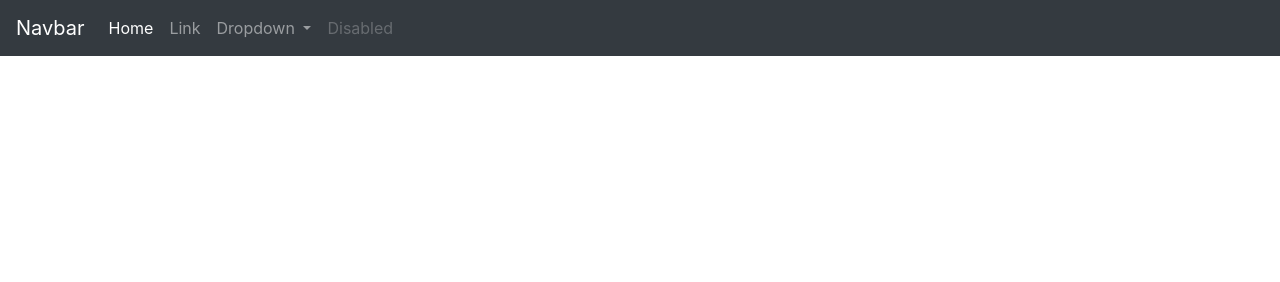
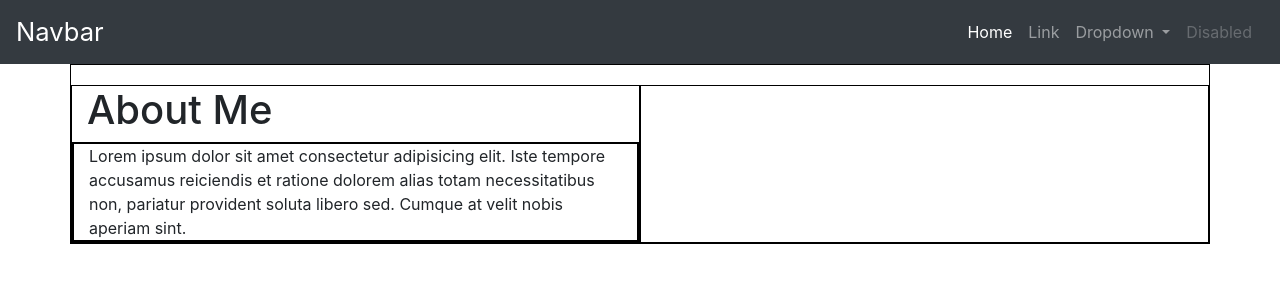
Before and after one commit to nadeemprasla/Bootstrap-Portfolio, a plain HTML site: page index.html in a window 1280 px wide. Drawn offline with nearby package versions, Linux system fonts and the light colour scheme.

Commit message:
last week modifications to Bootstrap-Portfolio

```diff
--- a/assets/css/style.css
+++ b/assets/css/style.css
@@ -0,0 +1,25 @@
+.navbar-brand{
+    font-size: 1.6rem;
+}
+.navitemright{
+    position: fixed;
+    right: 20px;
+
+}
+.aboutme{
+padding-top: 20px;;
+}
+
+
+
+
+
+
+
+.row
+{
+    border: 1px solid black;}
+
+.col{
+    border:1px solid black
+}
--- a/index.html
+++ b/index.html
@@ -13,16 +13,15 @@
 </head>
 
 <body>
-    <!--Nav Bar--><!--stick-top-->
-
-
+    <!--Nav Bar-->
     <nav class="navbar sticky-top navbar-expand-lg navbar-dark bg-dark">
         <a class="navbar-brand" href="#">Navbar</a>
-            <button class="navbar-toggler" type="button" data-toggle="collapse" data-target="#navbarSupportedContent" aria-controls="navbarSupportedContent" aria-expanded="false" aria-label="Toggle navigation">
+        <button class="navbar-toggler" type="button" data-toggle="collapse" data-target="#navbarSupportedContent"
+            aria-controls="navbarSupportedContent" aria-expanded="false" aria-label="Toggle navigation">
             <span class="navbar-toggler-icon"></span>
         </button>
 
-            <div class="collapse navbar-collapse" id="navbarSupportedContent">
+        <div class="navitemright collapse navbar-collapse" id="navbarSupportedContent">
             <ul class="navbar-nav mr-auto">
                 <li class="nav-item active">
                     <a class="nav-link" href="#">Home <span class="sr-only">(current)</span></a>
@@ -31,7 +30,8 @@
                     <a class="nav-link" href="#">Link</a>
                 </li>
                 <li class="nav-item dropdown">
-                  <a class="nav-link dropdown-toggle" href="#" id="navbarDropdown" role="button" data-toggle="dropdown" aria-haspopup="true" aria-expanded="false">
+                    <a class="nav-link dropdown-toggle" href="#" id="navbarDropdown" role="button"
+                        data-toggle="dropdown" aria-haspopup="true" aria-expanded="false">
                         Dropdown
                     </a>
                     <div class="dropdown-menu" aria-labelledby="navbarDropdown">
@@ -50,7 +50,46 @@
 
     <!-- Content-->
     <div class="container">
+        <div class="row aboutme">
+            <div class="col">
+                <h1>About Me</h1>
+                <div class="row">
+                    <div class="col">Lorem ipsum dolor sit amet consectetur adipisicing elit. Iste tempore accusamus reiciendis et
+                        ratione dolorem alias totam necessitatibus non, pariatur provident soluta libero sed. Cumque at
+                        velit nobis aperiam sint.</div>
+                </div>
 
+            </div>
+
+            <div class="col">
+
+            </div>
+
+
+
+
+
+        </div>
+        <!-- <div class="row content-bewteen">
+            <div class="col-8">
+                <h1>About Me</h1>
+            </div>
+            <div class="cardtitle">Card Title</div>
+        </div>
+
+        <div class="row">
+            <div class="col-2">
+                <img src="http://placehold.it/150x150.png" alt="placeholder img">
+            </div>
+            <div class="col-6">Lorem ipsum dolor sit amet consectetur adipisicing elit. Neque earum ab in numquam
+                blanditiis quibusdam omnis ea, quo cumque asperiores aut, nobis itaque consequuntur! Dicta error quo
+                eveniet possimus autem? Lorem ipsum dolor sit amet consectetur adipisicing elit. Ut magni rerum
+                architecto nobis deserunt nemo dolores consectetur voluptatem. Dolor enim consequuntur aut nihil iure
+                aliquid est veniam, ut unde ipsam. Lorem ipsum dolor sit amet consectetur adipisicing elit. Similique
+                dolorem laborum aspernatur rerum quasi voluptates, temporibus distinctio? Sint, eaque. Exercitationem
+                eveniet aspernatur totam consequatur in sint facilis! Labore, ea ipsa.</div>
+        </div>
+ -->
 
 
 
```
Lines whose indentation alone changed are shown as unchanged.
